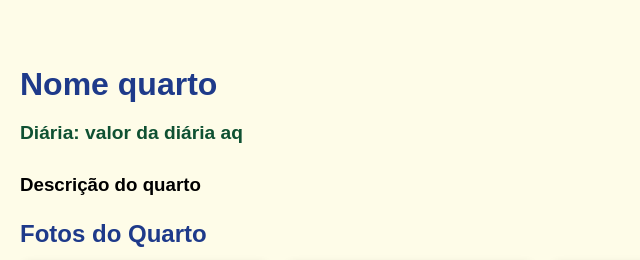
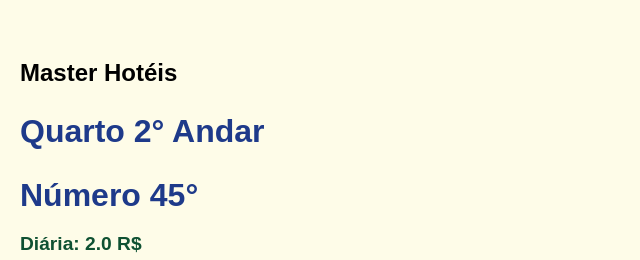
Before and after one commit to cleverson-moura/Trabalho-APII, a Flask app: page /quartos_reserva/1 in a window 1280 px wide. Shown: the part 527-787 px from the top of the page, without its empty margins (0-640 px from the left). Run offline with Flask 3, Linux system fonts and the light colour scheme; data comes from the database, SQL or seed files in the repository; both versions use the stored data as it was after the commit.

Commit message:
A página funciona, só falta as fotos aparecerem(acho que precisa do Jinja) e o redirecionamento funcionar

```diff
--- a/routes/route_quartos.py
+++ b/routes/route_quartos.py
@@ -2,22 +2,40 @@
 
 from models.quarto_model import QuartoModel
 from models.hotel_model import HotelModel
+from models.reserva_model import ReservaModel
 
 quarto_bp = Blueprint('quarto', __name__, template_folder='../templates')
 
 @quarto_bp.route('/quartos_reserva/<int:id_hotel>', methods=['GET', 'POST'])
 def quartos_reserva(id_hotel):
     if 'usuario' in session:
+        botao_reserva_texto = "Reservar quarto!"
         icone = "/static/{}".format(session['usuario']['imagem'])
         endereco = "/perfil_usuario"
     elif 'hotel' in session:
+        botao_reserva_texto = "Reservar quarto!"
         icone = "/static/{}".format(session['hotel']['foto'])
         endereco = "/perfil_hotel"
     else:
+        botao_reserva_texto = "Faça Login Para Reservar"
         icone = "/static/imagens/user.png"
         endereco = "/login"
 
     hotel_model = HotelModel(id_hotel=id_hotel)
     hotel = hotel_model.buscar_por_hotel()
 
-    return render_template('quartos/quartos_hotel.html', icone=icone, endereco=endereco, hotel=hotel)
+    quarto_model = QuartoModel(id_quarto=id_hotel)
+    quarto = quarto_model.buscar_por_quarto()
+
+    rota = "/quartos_reserva/{}".format(id_hotel)
+
+    data_checkin = request.form.get("checkin")
+    data_checkout = request.form.get("checkout")
+
+    if request.method == "POST" and "usuario" in session:
+        reserva = ReservaModel(None, session["usuario"]["id"], id_hotel, None, data_checkin, data_checkout)
+        reserva.fazer_reserva()
+    else:
+        redirect(url_for("gerais.login"))
+
+    return render_template('quartos/quartos_hotel.html', icone=icone, endereco=endereco, hotel=hotel, quarto=quarto, rota=rota, botao_reserva_texto=botao_reserva_texto)
--- a/templates/quartos/quartos_hotel.html
+++ b/templates/quartos/quartos_hotel.html
@@ -35,9 +35,12 @@
 </section>
 <section class="detalhes-quarto">
   <div class="info-quarto">
-    <h2>Nome quarto</h2>
-    <p class="valor-quarto">Diária: valor da diária aq</p>
-    <h3>Descrição do quarto</h3>
+    <h1>{{ hotel.nome }}</h1>
+    <h2>Quarto {{ quarto.andar }}° Andar</h2>
+    <h2>Número {{ quarto.numero_quarto }}°</h2>
+    <p class="valor-quarto">Diária: {{ quarto.preco }} R$</p>
+    <h3>Descrição do quarto:</h3>
+    <h4>{{ quarto.descricao }}</h4>
   </div>
 
   <div class="galeria-quarto">
@@ -54,6 +57,7 @@
   </div>
 
   <div class="disponibilidade-quarto">
+    <form action="{{ rota }}" method="POST">
     <h3>Escolha as datas</h3>
     <label for="checkin">Check-in:</label>
     <input type="date" id="checkin" name="checkin">
@@ -62,6 +66,9 @@
     <input type="date" id="checkout" name="checkout">
   </div>
 </section>
+     <button  type="submit" class="btn_editar">{{ botao_reserva_texto }}</button>
+           </form>
+
 
   <!-- Menu lateral -->
   <aside id="sidebar" class="sidebar">
@@ -77,8 +84,6 @@
     </nav>
   </aside>
     </div>
-            <button  type="submit" class="btn_editar">Reservar quarto!</button>
-           </form>
 
   <!-- Fundo escurecido para o menu -->
   <div id="overlay" class="overlay" onclick="toggleSidebar()"></div>
```
Also changed, not shown: models/reserva_model.py (+5 -3 lines), database/banco/SITE.db.
